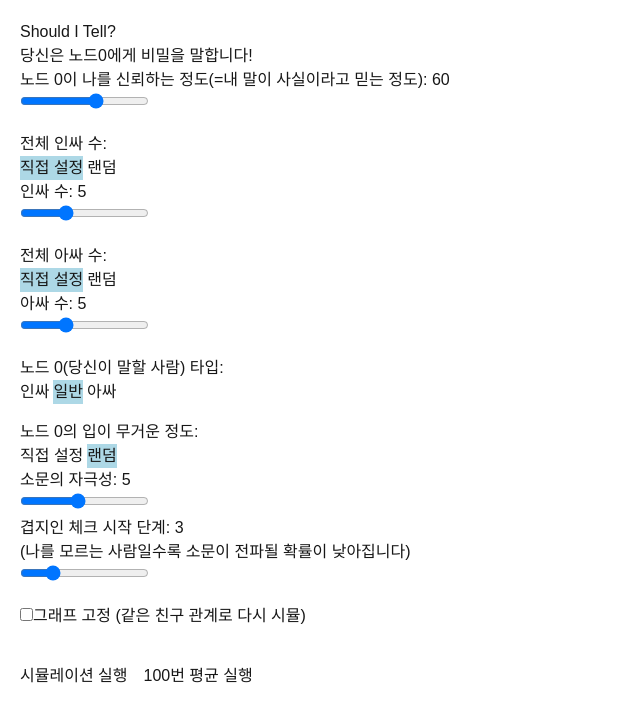
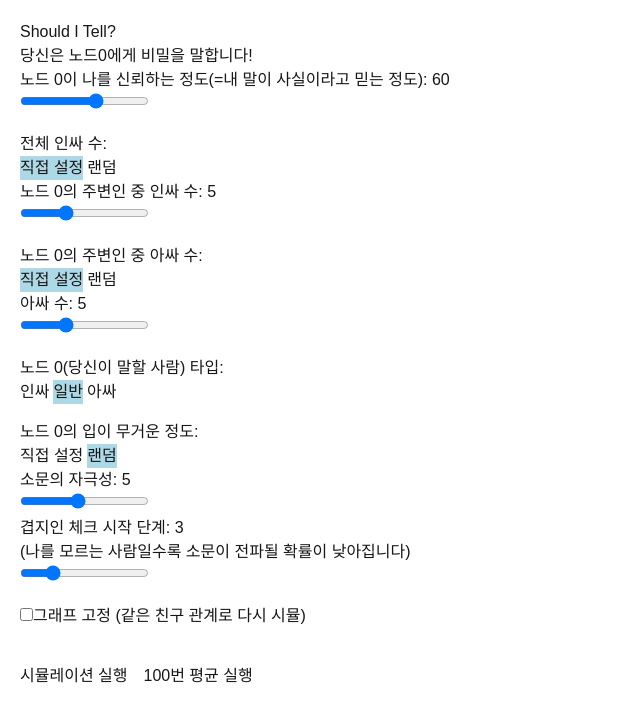
Before and after one commit to lkimeunseo/should-i-tell, a Next.js app: page / in a window 1280 px wide. Shown: the top 722 px of the page, without its empty margins (0-640 px from the left). Built offline with nearby package versions, Linux system fonts and the light colour scheme.

Commit message:
Add random mode for insider/outsider counts and show chosen values

```diff
--- a/app/HomeClient.tsx
+++ b/app/HomeClient.tsx
@@ -402,7 +402,7 @@ export default function HomeClient() {
         </button>
         {insiderMode === "manual" && (
           <div>
-            <p>인싸 수: {insiderCount}</p>
+            <p>노드 0의 주변인 중 인싸 수: {insiderCount}</p>
             <input
               type="range"
               min="0"
@@ -416,7 +416,7 @@ export default function HomeClient() {
 
       {/* ★ 아싸 수: 랜덤/수동 토글 */}
       <div style={{ marginTop: 16 }}>
-        <p>전체 아싸 수:</p>
+        <p>노드 0의 주변인 중 아싸 수:</p>
         <button
           onClick={() => setOutsiderMode("manual")}
           style={{
```
